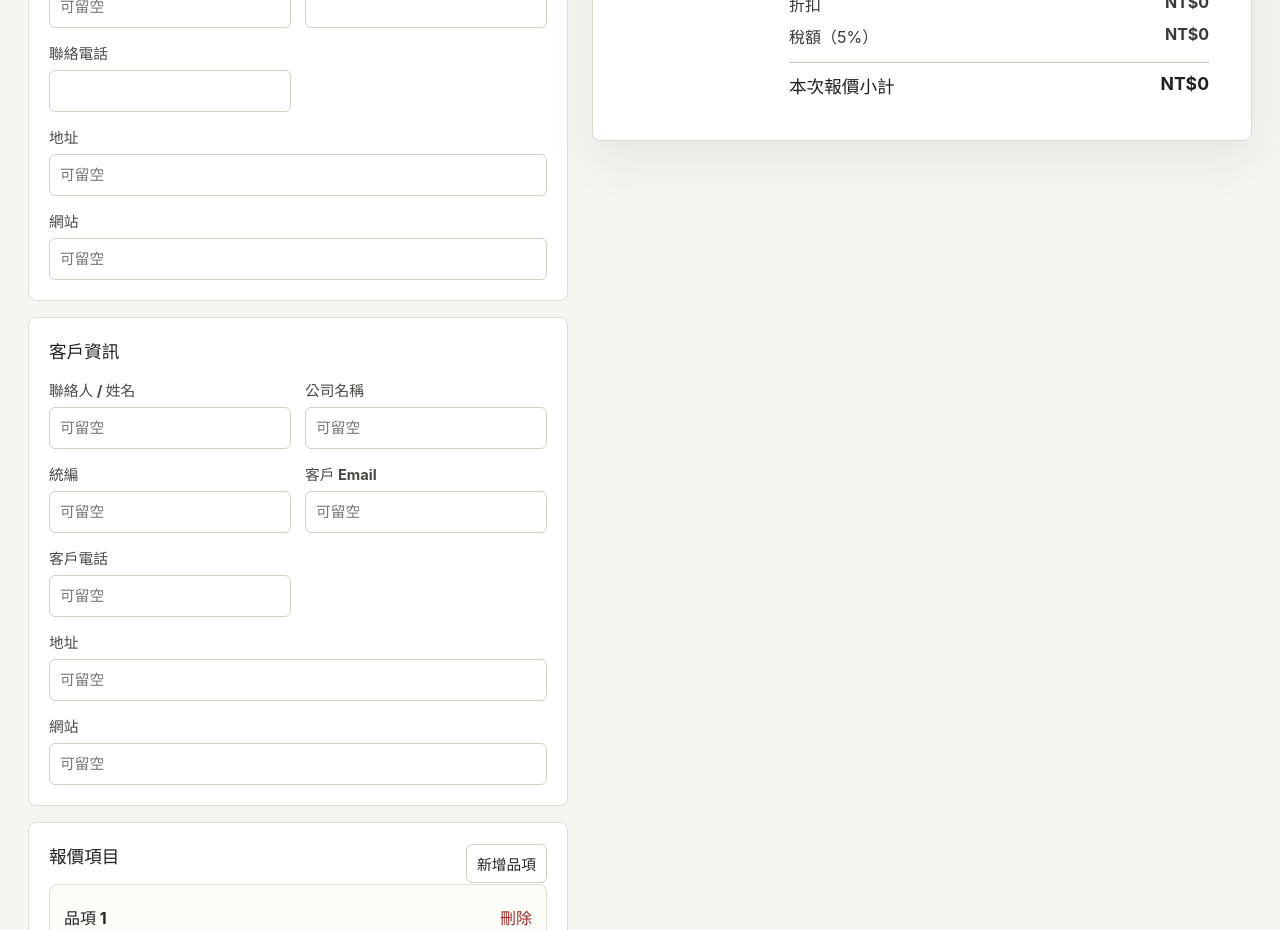
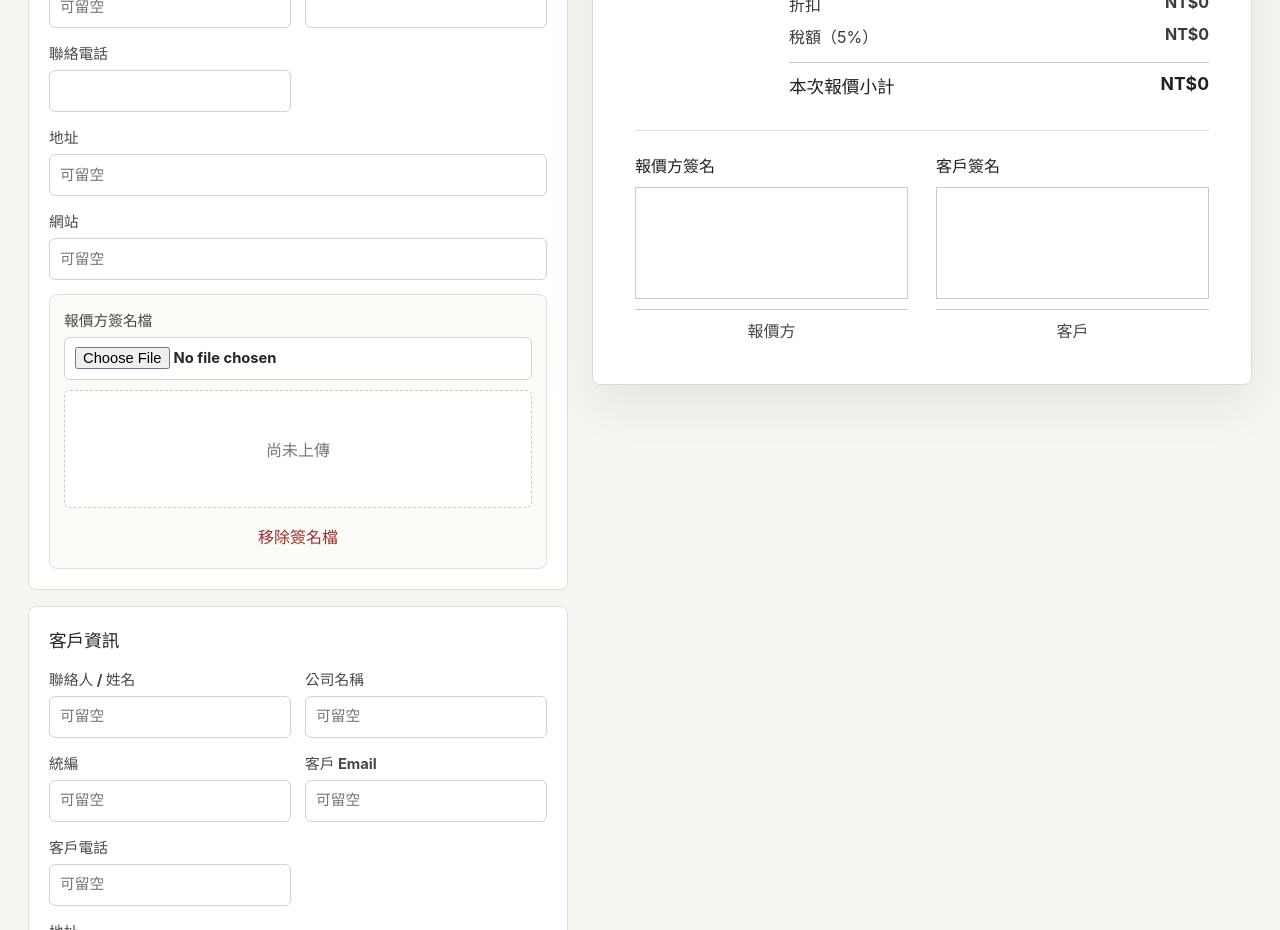
Before and after one commit to dong-sc/simple-quote-generator, a React (Vite) app: page / in a window 1280 px wide. Shown: the part 880-1810 px from the top of the page. Built offline with nearby package versions, Linux system fonts and the light colour scheme.

Commit message:
Add quote signature fields

```diff
--- a/src/components/IssuerSection.tsx
+++ b/src/components/IssuerSection.tsx
@@ -5,9 +5,59 @@
   onChange: (data: QuoteData) => void;
 }
 
+const signatureImageMaxWidth = 900;
+const signatureImageMaxHeight = 360;
+
+function resizeSignatureImage(file: File): Promise<string> {
+  return new Promise((resolve, reject) => {
+    const reader = new FileReader();
+
+    reader.onload = () => {
+      const image = new Image();
+      image.onload = () => {
+        const scale = Math.min(
+          1,
+          signatureImageMaxWidth / image.width,
+          signatureImageMaxHeight / image.height,
+        );
+        const canvas = document.createElement('canvas');
+        canvas.width = Math.max(1, Math.round(image.width * scale));
+        canvas.height = Math.max(1, Math.round(image.height * scale));
+
+        const context = canvas.getContext('2d');
+        if (!context) {
+          reject(new Error('Canvas is not supported.'));
+          return;
+        }
+
+        context.clearRect(0, 0, canvas.width, canvas.height);
+        context.drawImage(image, 0, 0, canvas.width, canvas.height);
+        resolve(canvas.toDataURL('image/png'));
+      };
+      image.onerror = () => reject(new Error('Unable to load image.'));
+      image.src = String(reader.result || '');
+    };
+
+    reader.onerror = () => reject(new Error('Unable to read file.'));
+    reader.readAsDataURL(file);
+  });
+}
+
 export function IssuerSection({ data, onChange }: IssuerSectionProps) {
   function update<K extends keyof QuoteData>(key: K, value: QuoteData[K]) {
     onChange({ ...data, [key]: value });
+  }
+
+  async function handleSignatureUpload(file: File | null) {
+    if (!file) {
+      return;
+    }
+
+    try {
+      update('issuerSignatureImage', await resizeSignatureImage(file));
+    } catch {
+      update('issuerSignatureImage', '');
+    }
   }
 
   return (
@@ -69,6 +119,33 @@
             placeholder="可留空"
           />
         </label>
+        <div className="signature-upload-card span-two">
+          <label>
+            報價方簽名檔
+            <input
+              type="file"
+              accept="image/png,image/jpeg,image/webp"
+              onChange={(event) =>
+                void handleSignatureUpload(event.currentTarget.files?.[0] ?? null)
+              }
+            />
+          </label>
+          <div className="signature-upload-preview" aria-label="報價方簽名預覽">
+            {data.issuerSignatureImage ? (
+              <img src={data.issuerSignatureImage} alt="報價方簽名" />
+            ) : (
+              <span>尚未上傳</span>
+            )}
+          </div>
+          <button
+            className="text-button danger"
+            type="button"
+            disabled={!data.issuerSignatureImage}
+            onClick={() => update('issuerSignatureImage', '')}
+          >
+            移除簽名檔
+          </button>
+        </div>
       </div>
     </section>
   );
--- a/src/components/QuotePreview.tsx
+++ b/src/components/QuotePreview.tsx
@@ -200,6 +200,23 @@
             <MultilineBlock title="條款" value={data.terms} />
           </section>
         ) : null}
+
+        <section className="preview-signatures" aria-label="簽名欄位">
+          <div className="preview-signature-card">
+            <h3>報價方簽名</h3>
+            <div className="preview-signature-box">
+              {data.issuerSignatureImage ? (
+                <img src={data.issuerSignatureImage} alt="報價方簽名" />
+              ) : null}
+            </div>
+            <p>{data.issuerName || data.issuerCompany || '報價方'}</p>
+          </div>
+          <div className="preview-signature-card">
+            <h3>客戶簽名</h3>
+            <div className="preview-signature-box" />
+            <p>{data.clientName || data.clientCompany || '客戶'}</p>
+          </div>
+        </section>
       </article>
     </aside>
   );
--- a/src/styles/global.css
+++ b/src/styles/global.css
@@ -405,6 +405,42 @@
   line-height: 1.6;
 }
 
+.section-hint {
+  margin: -4px 0 14px;
+  color: #62665d;
+  font-size: 0.9rem;
+  line-height: 1.6;
+}
+
+.signature-upload-card {
+  display: flex;
+  flex-direction: column;
+  gap: 10px;
+  padding: 14px;
+  border: 1px solid #e1e1d9;
+  border-radius: 8px;
+  background: #fbfbf8;
+}
+
+.signature-upload-preview {
+  display: flex;
+  align-items: center;
+  justify-content: center;
+  min-height: 118px;
+  overflow: hidden;
+  border: 1px dashed #c9cbc2;
+  border-radius: 6px;
+  background: #ffffff;
+  color: #767a71;
+}
+
+.signature-upload-preview img {
+  display: block;
+  max-width: 100%;
+  max-height: 110px;
+  object-fit: contain;
+}
+
 .template-buttons {
   display: flex;
   flex-wrap: wrap;
@@ -528,6 +564,47 @@
   margin-top: 18px;
 }
 
+.preview-signatures {
+  display: grid;
+  grid-template-columns: repeat(2, minmax(0, 1fr));
+  gap: 28px;
+  margin-top: 32px;
+  padding-top: 22px;
+  border-top: 1px solid #deded6;
+  break-inside: avoid;
+}
+
+.preview-signature-card h3 {
+  margin: 0 0 10px;
+  color: #20211f;
+  font-size: 1rem;
+}
+
+.preview-signature-box {
+  display: flex;
+  align-items: center;
+  justify-content: center;
+  height: 112px;
+  overflow: hidden;
+  border: 1px solid #c9cbc2;
+  background: #ffffff;
+}
+
+.preview-signature-box img {
+  display: block;
+  max-width: 100%;
+  max-height: 100%;
+  object-fit: contain;
+}
+
+.preview-signature-card p {
+  margin: 10px 0 0;
+  padding-top: 8px;
+  border-top: 1px solid #c9cbc2;
+  color: #464a43;
+  text-align: center;
+}
+
 .print-next-page-notice {
   display: none;
 }
@@ -583,6 +660,26 @@
 
 .print-measure-container .preview-supplements .preview-block {
   margin-top: 3.5mm;
+}
+
+.print-measure-container .preview-signatures {
+  gap: 12mm;
+  margin-top: 7mm;
+  padding-top: 5mm;
+}
+
+.print-measure-container .preview-signature-box {
+  height: 22mm;
+}
+
+.print-measure-container .preview-signature-card h3 {
+  margin-bottom: 2.5mm;
+  font-size: 10pt;
+}
+
+.print-measure-container .preview-signature-card p {
+  margin-top: 2.5mm;
+  padding-top: 2mm;
 }
 
 .print-measure-container .preview-table {
@@ -756,7 +853,8 @@
 
   .two-columns,
   .item-grid,
-  .preview-party-grid {
+  .preview-party-grid,
+  .preview-signatures {
     grid-template-columns: 1fr;
   }
 
--- a/src/styles/print.css
+++ b/src/styles/print.css
@@ -58,7 +58,8 @@
   .preview-header,
   .preview-party-grid,
   .preview-totals,
-  .preview-supplements {
+  .preview-supplements,
+  .preview-signatures {
     break-inside: avoid;
     page-break-inside: avoid;
   }
@@ -95,6 +96,28 @@
 
   .preview-supplements .preview-block {
     margin-top: 3.5mm;
+  }
+
+  .preview-signatures {
+    display: grid !important;
+    grid-template-columns: 1fr 1fr !important;
+    gap: 12mm;
+    margin-top: 7mm;
+    padding-top: 5mm;
+  }
+
+  .preview-signature-box {
+    height: 22mm;
+  }
+
+  .preview-signature-card h3 {
+    margin-bottom: 2.5mm;
+    font-size: 10pt;
+  }
+
+  .preview-signature-card p {
+    margin-top: 2.5mm;
+    padding-top: 2mm;
   }
 
   .preview-table {
--- a/src/types/quote.ts
+++ b/src/types/quote.ts
@@ -44,6 +44,7 @@
   deliveryNotes: string;
   notes: string;
   terms: string;
+  issuerSignatureImage: string;
 }
 
 export interface Totals {
--- a/src/utils/defaultQuote.ts
+++ b/src/utils/defaultQuote.ts
@@ -58,5 +58,6 @@
     deliveryNotes: '',
     notes: '',
     terms: '',
+    issuerSignatureImage: '',
   };
 }
```
